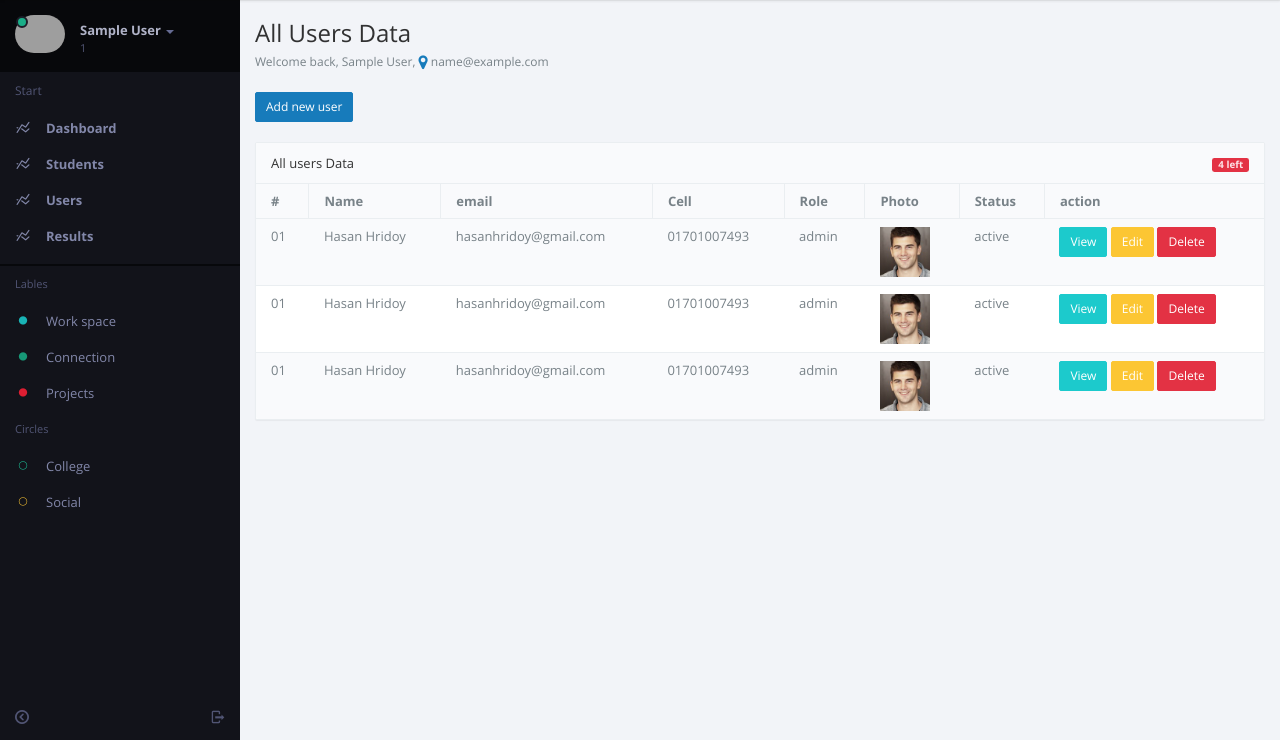
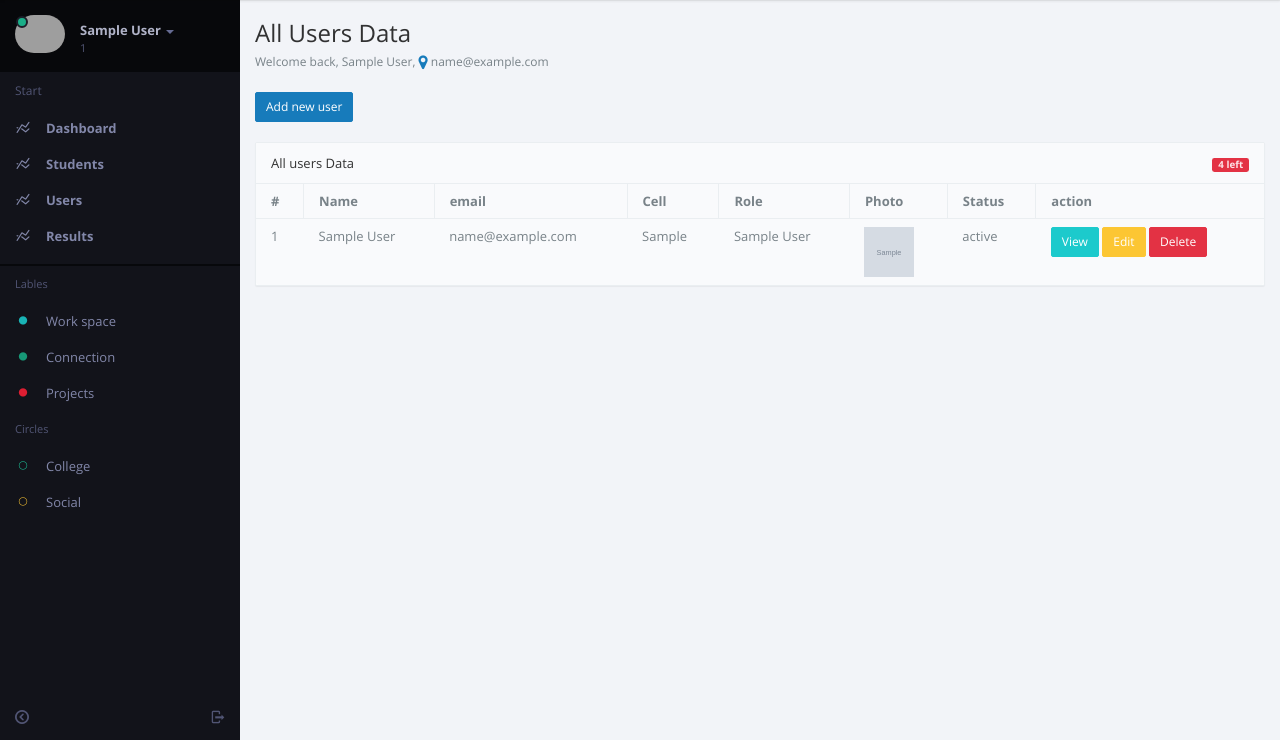
Before and after one commit to hasanhridoy01/Education-Board-Results-System, a PHP site: page /admin/users.php in a window 1280 px wide. Shown: the part 60-800 px from the top of the page. Run offline with PHP 8.4, Linux system fonts and the light colour scheme; the visitor is signed in with stand-in values (Sample User, id 1); tables that the repository leaves empty or names only in its code hold one stand-in row (values such as "Sample post"); grey boxes marked "Sample" are stand-in pictures; some web fonts are replaced; grey boxes are pictures that could not be loaded.

Commit message:
USers added Successfull

```diff
--- a/admin/js/custom.js
+++ b/admin/js/custom.js
@@ -10,6 +10,39 @@
 
      });
 
+    //all USer Data
+    function allUsers(){
+    	$.ajax({
+    		url : 'template/ajax/user_all.php',
+    		success : function(data){
+                $('tbody#all_users_tbody').html(data);
+    		}
+    	});
+    }
+    allUsers()
+
+     //add add_user_form
+     $(document).on('submit','form#add_user_form', function(event){
+          event.preventDefault();
+
+          $.ajax({
+          	 url : 'template/ajax/user_add.php',
+          	 method : "POST",
+			 data : new FormData(this),
+			 contentType: false,
+			 processData : false,
+          	 success : function(data){
+
+                $('form#add_user_form')[0].reset();
+          	 	$('#add_user_modal').modal('hide');
+                $('.mess').html(data);
+                allUsers()
+
+          	 }
+          });
+
+     });
+
 
 
    });
--- /dev/null
+++ b/admin/template/ajax/user_all.php
@@ -0,0 +1,32 @@
+<?php
+
+   require_once "../../../vendor/autoload.php";
+   require_once "../../../config.php";
+
+   use Edu\Board\Controller\User;
+
+   $user = new User;
+
+   $data = $user -> allUser();
+
+   $all_data = $data -> fetchAll();
+
+   $i = 1;
+   foreach( $all_data as $val ):
+
+ ?>
+ <tr>
+    <td><?php echo $i; $i++; ?></td>
+    <td><?php echo $val['name'] ?></td>
+    <td><?php echo $val['email'] ?></td>
+    <td><?php echo $val['cell'] ?></td>
+    <td><?php echo $val['uname'] ?></td>
+    <td><img style="width: 50px;height:50px;" src="images/<?php echo $val['photo'] ?>" alt=""></td>
+    <td><?php echo $val['status'] ?></td>
+    <td>
+      <a class="btn btn-sm btn-info" href="#">View</a>
+      <a class="btn btn-sm btn-warning" href="#">Edit</a>
+      <a class="btn btn-sm btn-danger" href="#">Delete</a>
+    </td>
+</tr>
+ <?php endforeach; ?>
--- a/admin/users.php
+++ b/admin/users.php
@@ -92,54 +92,7 @@ $user = new User;
                             </tr>
                         </thead>
                         <tbody id="all_users_tbody">
-                           <tr>
-                              <td>01</td>
-                              <td>Hasan Hridoy</td>
-                              <td>hasanhridoy@gmail.com</td>
-                              <td>01701007493</td>
-                              <td>admin</td>
-                              <td>
-                                <img src="images/a6.png" alt="" style="height: 50px; width: 50px;">
-                              </td>
-                              <td>active</td>
-                              <td>
-                                <a href="" class="btn btn-sm btn-info">View</a>
-                                <a href="" class="btn btn-sm btn-warning">Edit</a>
-                                <a href="" class="btn btn-sm btn-danger">Delete</a>
-                              </td>
-                           </tr>
-                           <tr>
-                              <td>01</td>
-                              <td>Hasan Hridoy</td>
-                              <td>hasanhridoy@gmail.com</td>
-                              <td>01701007493</td>
-                              <td>admin</td>
-                              <td>
-                                <img src="images/a6.png" alt="" style="height: 50px; width: 50px;">
-                              </td>
-                              <td>active</td>
-                              <td>
-                                <a href="" class="btn btn-sm btn-info">View</a>
-                                <a href="" class="btn btn-sm btn-warning">Edit</a>
-                                <a href="" class="btn btn-sm btn-danger">Delete</a>
-                              </td>
-                           </tr>
-                           <tr>
-                              <td>01</td>
-                              <td>Hasan Hridoy</td>
-                              <td>hasanhridoy@gmail.com</td>
-                              <td>01701007493</td>
-                              <td>admin</td>
-                              <td>
-                                <img src="images/a6.png" alt="" style="height: 50px; width: 50px;">
-                              </td>
-                              <td>active</td>
-                              <td>
-                                <a href="" class="btn btn-sm btn-info">View</a>
-                                <a href="" class="btn btn-sm btn-warning">Edit</a>
-                                <a href="" class="btn btn-sm btn-danger">Delete</a>
-                              </td>
-                           </tr>
+
                         </tbody>
                     </table>
                 </section>
--- a/app/Controller/User.php
+++ b/app/Controller/User.php
@@ -11,6 +11,32 @@
    class User extends Database
    {
 
+   	 /**
+   	  * User Add Method
+   	  */
+   	 public function createUser($data)
+   	 {
+         $data = $this -> create('userss', [
+             'name'  => $data['name'],
+             'uname'  => $data['uname'],
+             'pass'  => password_hash('login', PASSWORD_DEFAULT),
+             'email'  => $data['email'],
+             'cell'  => $data['cell'],
+             'role'  => $data['role'],
+         ]);
+
+         if ( $data == true ) {
+
+         	return "<p class=\"alert alert-success\">User Create Successfull ! <button class=\"close\" data-dismiss=\"alert\">&times;</button></p>";
+         }
+
+
+
+   	 }
+
+     /**
+      * Password Change Method
+      */
      public function  passwordChange($user_id, $new_pass)
      {
      	$this -> upDate('userss', $user_id, [
@@ -21,6 +47,15 @@
 
      }
 
+    /**
+     * allUser Method
+     */
+    public function allUser()
+    {
+    	$data = $this -> all('userss');
+    	return $data;
+    }
+
    }
 
 
```
Also changed, not shown: admin/template/ajax/user_add.php (added, +14 -0 lines), app/Support/Database.php (+35 -2 lines).
